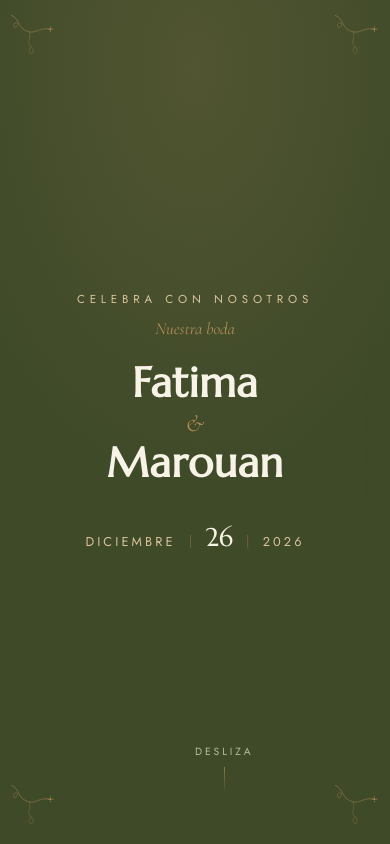
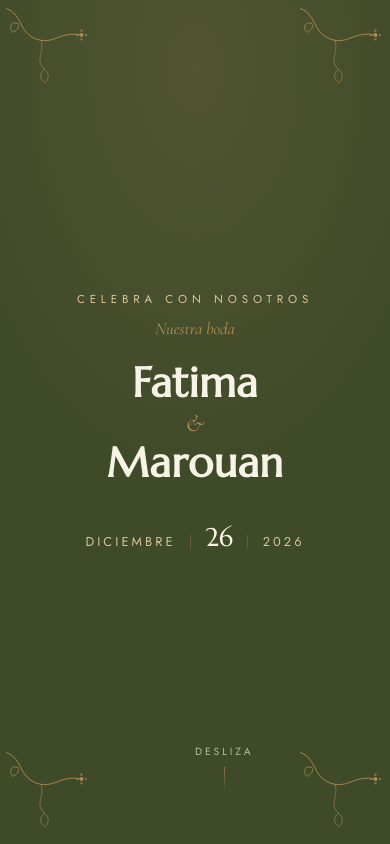
Before and after one commit to homiemar1/weddingfatimaymarouan, a plain HTML site: page index.html in a window 390 px wide. Drawn offline with nearby package versions, Linux system fonts and the light colour scheme.

Commit message:
Update styles.css

```diff
--- a/styles.css
+++ b/styles.css
@@ -8,6 +8,7 @@
   --gold-soft:#D8C39A;
   --ink:#2E2A1E;
   --ink-soft:#5A5646;
+  --blush:#C98A7D;
 }
 
 *{margin:0;padding:0;box-sizing:border-box;}
@@ -64,15 +65,15 @@ body{
 /* ---------- Corner arabesque frame (portada + cierre) ---------- */
 .corner-ornament{
   position:absolute;
-  width:70px;
-  height:70px;
+  width:130px;
+  height:130px;
   z-index:1;
-  opacity:.9;
+  opacity:1;
 }
-.corner-tl{ top:22px; left:18px; }
-.corner-tr{ top:22px; right:18px; transform:scaleX(-1); }
-.corner-bl{ bottom:22px; left:18px; transform:scaleY(-1); }
-.corner-br{ bottom:22px; right:18px; transform:scale(-1,-1); }
+.corner-tl{ top:10px; left:8px; }
+.corner-tr{ top:10px; right:8px; transform:scaleX(-1); }
+.corner-bl{ bottom:10px; left:8px; transform:scaleY(-1); }
+.corner-br{ bottom:10px; right:8px; transform:scale(-1,-1); }
 
 /* ---------- Side progress thread ---------- */
 .thread{
@@ -334,11 +335,11 @@ body{
   .thread{right:10px; gap:11px;}
   .thread button{width:15px; height:20px;}
   .countdown{gap:.9rem;}
-  .corner-ornament{ width:46px; height:46px; }
-  .corner-tl, .corner-tr{ top:14px; }
-  .corner-bl, .corner-br{ bottom:14px; }
-  .corner-tl, .corner-bl{ left:10px; }
-  .corner-tr, .corner-br{ right:10px; }
+  .corner-ornament{ width:88px; height:88px; }
+  .corner-tl, .corner-tr{ top:6px; }
+  .corner-bl, .corner-br{ bottom:6px; }
+  .corner-tl, .corner-bl{ left:4px; }
+  .corner-tr, .corner-br{ right:4px; }
 }
 
 @media (prefers-reduced-motion: reduce){
```
